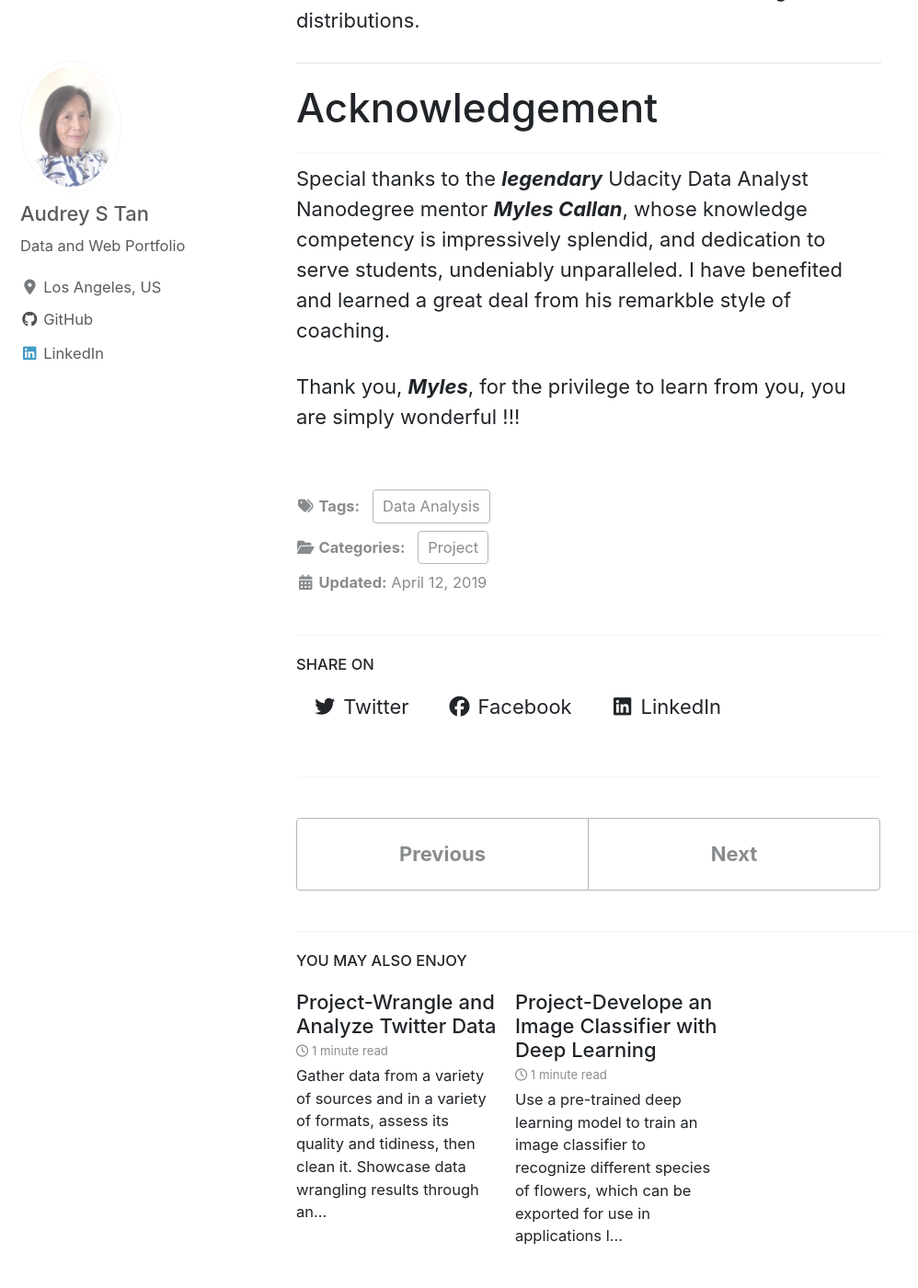
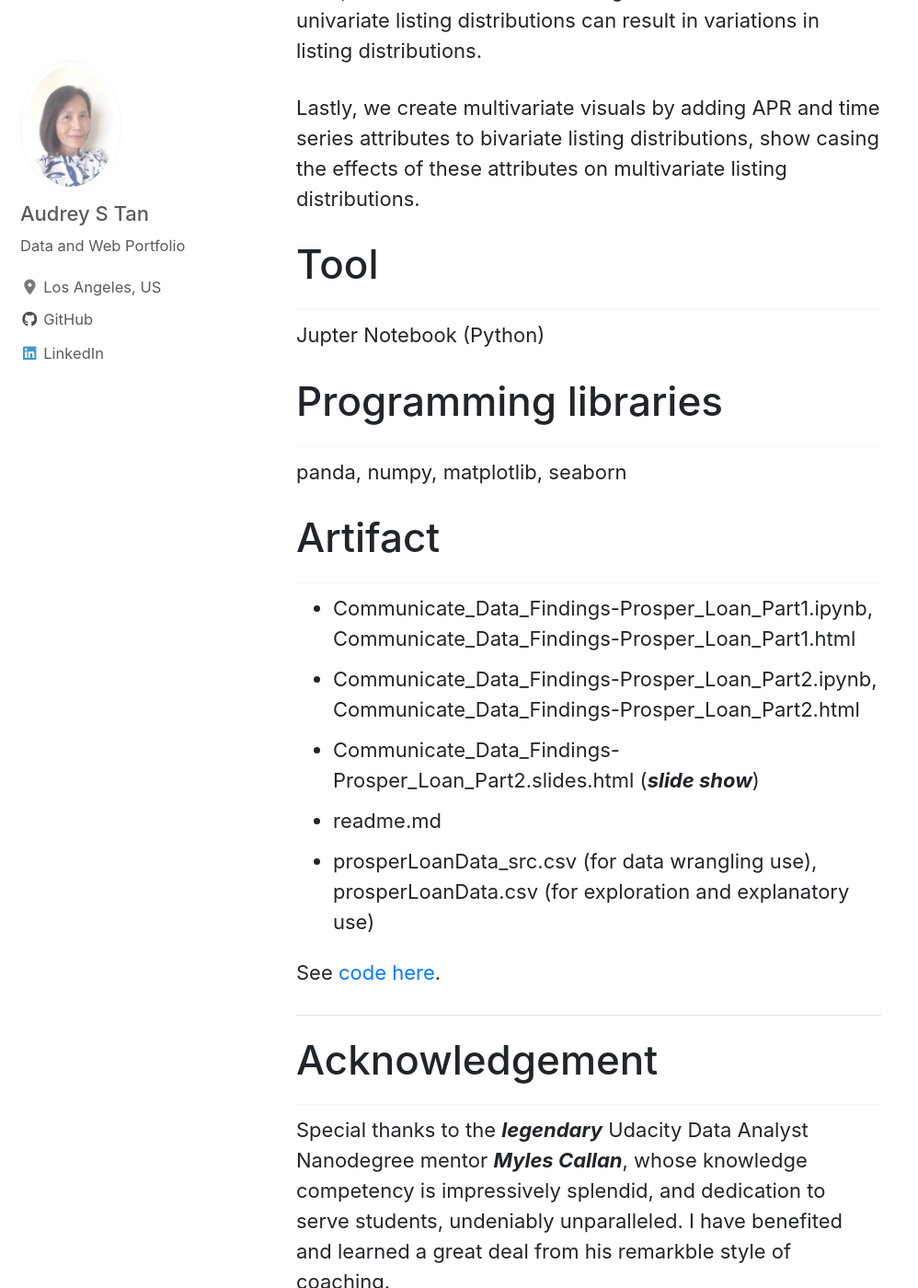
Before and after one commit to atan4583/atan4583.github.io, a Jekyll site: the page built from _posts/2019-06-09-Project 5-DataVisualization.md, in a window 1280 px wide and 1400 px high, scrolled down 3950 px. Shown: the whole window at 92% size, without its empty margins (0-998 px from the left). Built offline with Jekyll 4.4.1, drawn with Linux system fonts in a browser that asks for light colours; cached includes are drawn as plain includes; nearby versions of some CDN libraries; formulas are drawn with MathJax 3; some of the changed text lies outside the part shown.

Commit message:
modify proj4 and proj5 posts

```diff
--- a/_posts/2019-06-09-Project 5-DataVisualization.md
+++ b/_posts/2019-06-09-Project 5-DataVisualization.md
@@ -10,8 +10,8 @@ thumbnail: "/images/Project5-loanDataAnalysis/p2p.jpg"
 
 $$\Rightarrow$$ <a href="\images\Project5-loanDataAnalysis\Prosper_Loan.slides.html" target="_blank"><b>Slide Show</b></a> (Hit _**Auto Play**_ button to suspend/resume slide show or _**Manual Play**_ button to advance slide page manually)
 
-
 # Prosper Loan Dataset Exploration
+Explore loan data from Prosper with plots of single, two and more variables. Produce a short presentation to illustrate interesting properties, trends, and relationships discovered in the dataset. This project is part of the deliverables for my [Data Analyst Nanodegree](https://www.udacity.com/course/data-analyst-nanodegree--nd002) with Udacity.
 
 ## Dataset
 The data consists of 6,123 Prosper loan listings created between 1 July 2008 and 31 December 2009 from Prosper, an online peer-to-peer lending business. The data has 16 features
@@ -21,13 +21,11 @@ A data feature dictionary describing the variables is available [here](https://w
 
 The dataset for _**exploration**_ can be downloaded [here](https://drive.google.com/file/d/1SSRs1cna9JoYpQg0sox1d9swT01GEacR/view?usp=sharing), and the clean dataset for _**explanatory**_ purpose can be downloaded [here](https://drive.google.com/file/d/1WSURY1r0B4xh5RVV9asR473hxbGAePM-/view?usp=sharing).
 
-
 ## Summary of Findings
 In the exploration, we focused on 6,123 listings between 1 July 2008 and 31 December 2009, and examined selective attributes on borrower and loans, time series events to see their effects on loan listing distributions.
 
 In univariate exploration, we found:
 -  distributions of listing categories, borrower professions and states tell us majority of listings were for debt consolidation, most of the borrowers held professional jobs and residents of CA had the highest number of listings.
-
 
 - distribution listing amount shows majority of loan listings were below $3000 in values, employment status distribution shows a combined 97.02% of borrowers were in full, self or part time employment statuses. Yet listings in charged off and defaulted statuses is significant at 26.14% combined.
 
@@ -36,15 +34,11 @@ In bivariate exploration, we observed that listing amount distribution is concen
 In multivariate exploration, we learned adding a related new feature to a bivariate distribution does result in the related features strengthening each other. For examples,
 - adding a third feature _**Borrower APR**_ to the bivariate distribution of listing amount and credit ranking adds visibility to varying concentrations of listing amounts at different APR rates.
 
-
 - adding a fourth feature _**Listing Category**_ to multivariate distribution of listing amount and borrower APR by credit ranking enables visibility to segmentation of borrower APR on listing amount and credit ranking by listing category.
-
 
 - the three features _**Time**_, _**Principal borrowed**_ and _**Delinquent amount**_ enhance each other and yield a clear trend on principal borrowed and linquent amount between 1 July 2008 and 31 December 2009.
 
-
 - the three features _**Listing amount**_, _**Credit ranking**_ and _**Period**_ enhance each other and enable comparison of listing amount and credit ranking distribution in two different time periods.
-
 
 - the three feature _**Listing amount**_, _**Listing category**_ and _**Period**_ enhance each other and add visibility to listing amount and listing category distribution in two different time periods.
 
@@ -59,6 +53,21 @@ Next, we demonstrate how adding an additional attribute to univariate listing di
 
 Lastly, we create multivariate visuals by adding APR and time series attributes to bivariate listing distributions, show casing the effects of these attributes on multivariate listing distributions.
 
+## Tool
+Jupter Notebook (Python)
+
+## Programming libraries
+panda, numpy, matplotlib, seaborn
+
+## Artifact
+- Communicate_Data_Findings-Prosper_Loan_Part1.ipynb, Communicate_Data_Findings-Prosper_Loan_Part1.html
+- Communicate_Data_Findings-Prosper_Loan_Part2.ipynb, Communicate_Data_Findings-Prosper_Loan_Part2.html
+- Communicate_Data_Findings-Prosper_Loan_Part2.slides.html (_**slide show**_)
+- readme.md
+- prosperLoanData_src.csv (for data wrangling use), prosperLoanData.csv (for exploration and explanatory use)
+
+See [code here](https://github.com/atan4583/dand-project-portfolio).
+
 ***
 ## Acknowledgement
 Special thanks to the _**legendary**_ Udacity Data Analyst Nanodegree mentor _**Myles Callan**_, whose knowledge competency is impressively splendid, and dedication to serve students, undeniably unparalleled. I have benefited and learned a great deal from his remarkble style of coaching.
```
Also changed, not shown: _pages/portfolio.md (+1 -1 lines), _posts/2019-04-13-Project 4-DataWrangling.md (+3 -1 lines).
